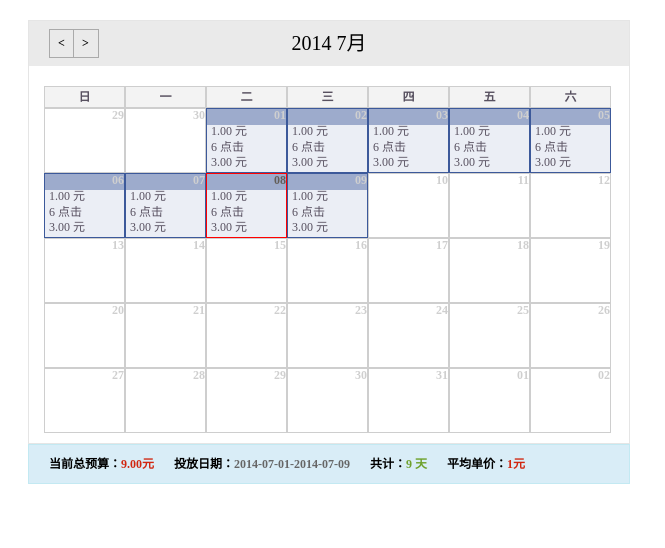
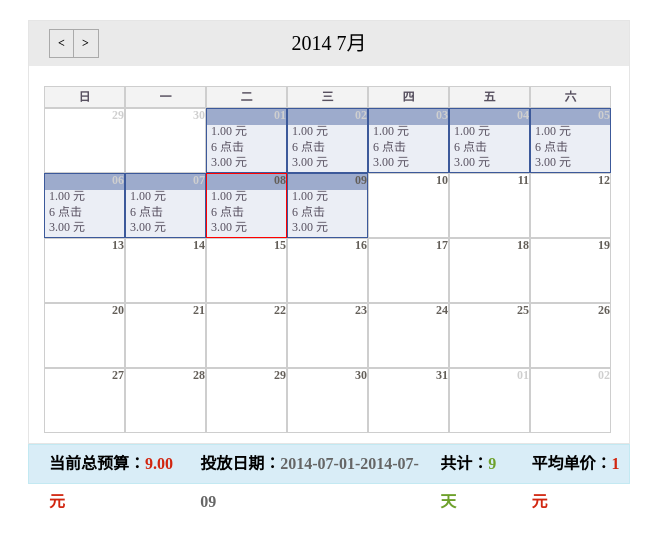
Before and after one commit to syoueicc/jquery-plugin-schedule, a plain HTML site: page jquery-Schedule/index.html in a window 1280 px wide. Shown: the whole page, without its empty margins (0-665 px from the left). Drawn offline with Linux system fonts and the light colour scheme.

Commit message:
Update schedule.css

```diff
--- a/jquery-Schedule/js/schedule.css
+++ b/jquery-Schedule/js/schedule.css
@@ -7,7 +7,6 @@
   background-color: #d9edf7;
   display: flex;
   border: 1px solid #c3e9f2;
-  font-size: 12px;
 }
 .cc-infoPanel .total, .cc-infoPanel .putDate, .cc-infoPanel .totalDays, .cc-infoPanel .unit {
   float: left;
@@ -102,7 +101,7 @@
 }
 .cc-dc .cc-dc-content .itemPanel .daysPanel .item .row.dateLine {
   text-align: right;
-  color: #635e58;
+  color: #cfcfcf;
   font-weight: bold;
 }
 .cc-dc .cc-dc-content .itemPanel .weekPanel .item.week {
@@ -124,6 +123,9 @@
   text-align: right;
   color: #cfcfcf;
 }
+.cc-dc .cc-dc-content .itemPanel .daysPanel .item.currentMonth .row.dateLine {
+	color: #635e58;
+}
 .cc-dc .cc-dc-content .itemPanel .daysPanel .item.seted {
   border: 1px solid #3c599a;
   background-color: #ebeef5;
@@ -140,9 +142,11 @@
 .cc-dc .cc-dc-content .itemPanel .daysPanel .item.startDate .row.dateLine {
   background-color: #ffeda5;
 }
-
 .cc-dc .cc-dc-content .itemPanel .daysPanel .item.current{
   border: 1px solid #f00;
+}
+ .cc-dc .cc-dc-content .itemPanel .daysPanel .item.current .row.dateLine{
+  color: #635e58;
 }
 .cc-dc-win {
   width: 100%;
```
